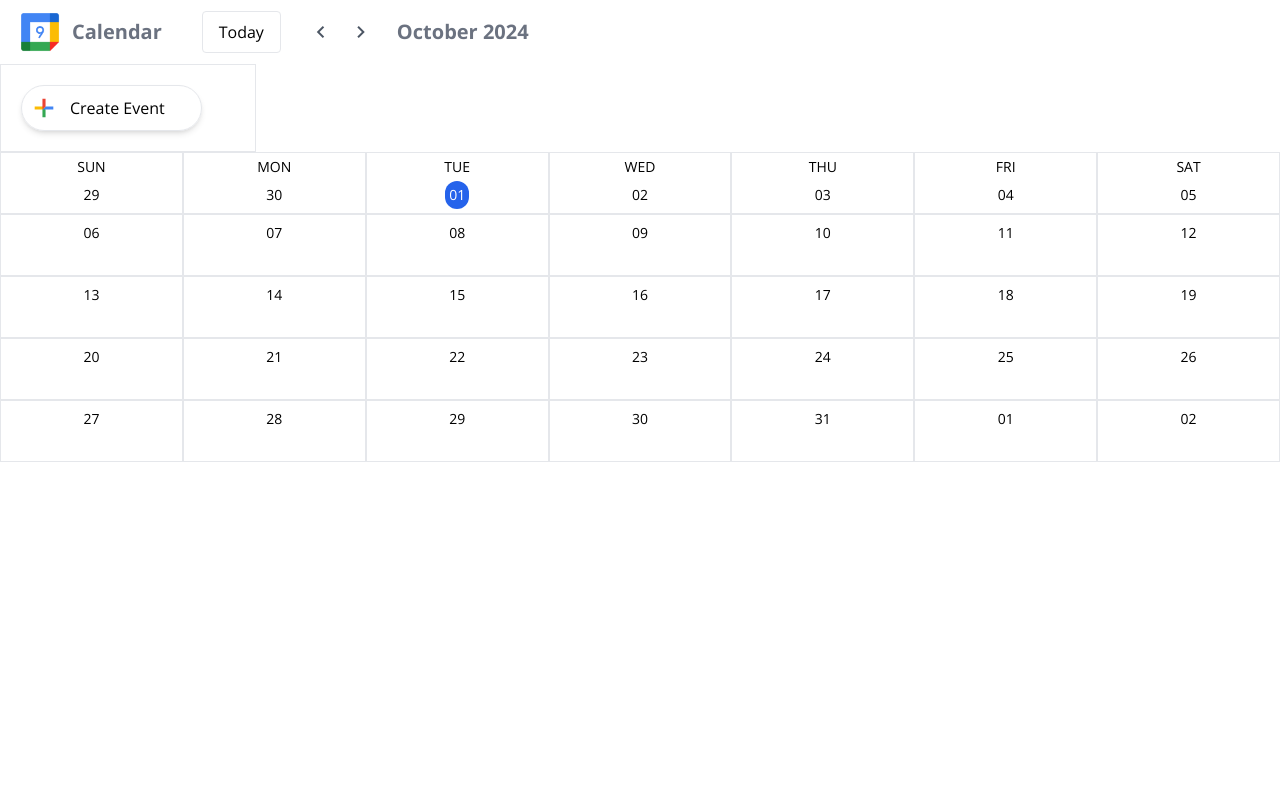
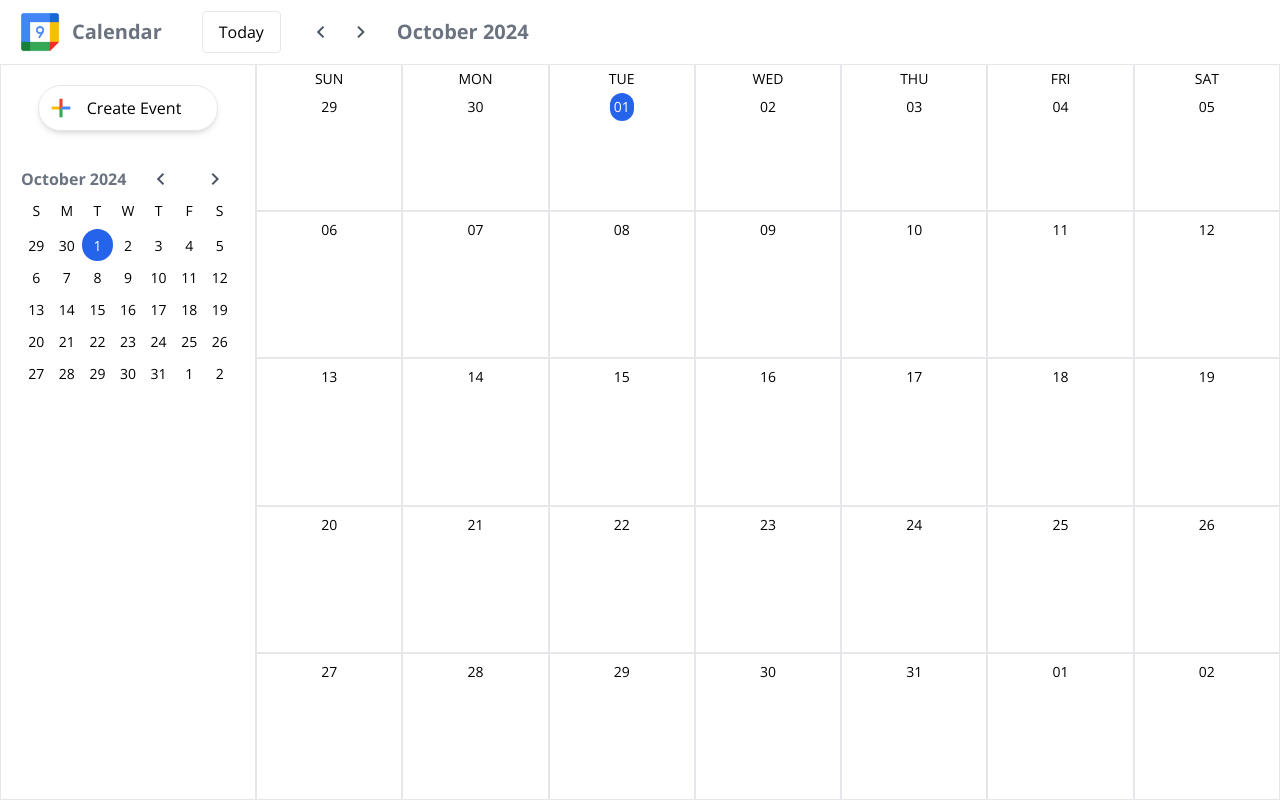
Before and after one commit to kardi06/react-calendar, a React (Create React App) app: page / in a window 1280 px wide. Built offline with nearby package versions, Linux system fonts and the light colour scheme.

Commit message:
smallcalendar

```diff
--- a/src/App.js
+++ b/src/App.js
@@ -16,7 +16,7 @@
     <>
       <div className="h-screen flex flex-col">
         <CalendarHeader/>
-        <div className="flex flex-col">
+        <div className="flex flex-1">
           <Sidebar/>
           <Month month={currentMonth}/>
         </div>
--- a/src/components/CalendarHeader.js
+++ b/src/components/CalendarHeader.js
@@ -14,11 +14,11 @@
   }
 
   const handleResetMonth = () => {
-    setMonthIndex(dayjs().month());
+    setMonthIndex(monthIndex === dayjs().month() ? monthIndex + Math.random() : dayjs().month());
   }
 
   return (
-    <header className="px-4 py-2 items-center flex">
+    <header className="px-4 py-2 flex items-center">
       <img src={logo} alt="calendar" className="mr-2 w-12 h-12" />
       <h1 className="mr-10 text-xl text-gray-500 font-bold">Calendar</h1>
       <button className="border rounded py-2 px-4 mr-5" onClick={handleResetMonth}>Today</button>
--- a/src/components/CreateEventButton.js
+++ b/src/components/CreateEventButton.js
@@ -3,7 +3,7 @@
 
 export default function CreateEventButton() {
   return (
-    <button className='border p-2 rounded-full flex items-center shadow-md hover:shadow-2xl'>
+    <button className='border m-auto p-2 rounded-full flex items-center shadow-md hover:shadow-2xl'>
         <img src={plusImg} alt='create_event' className='w-7 h-7'/>
         <span className='pl-3 pr-7'>Create Event</span>
     </button>
--- a/src/components/Sidebar.js
+++ b/src/components/Sidebar.js
@@ -1,10 +1,12 @@
 import React from 'react';
 import CreateEventButton from './CreateEventButton';
+import SmallCalendar from './SmallCalendar';
 
 export default function Sidebar() {
   return (
     <aside className='border p-5 w-64'>
       <CreateEventButton/>
+      <SmallCalendar/>
     </aside>
   )
 }
--- /dev/null
+++ b/src/components/SmallCalendar.js
@@ -0,0 +1,79 @@
+import dayjs from "dayjs";
+import React,{ useState, useEffect, useContext } from "react";
+import GlobalContext from "../context/GlobalContext";
+import { getMonth } from "../util";
+
+export default function SmallCalendar() {
+  const [currentMonthIdx, setCurrentMonthIdx] = useState(dayjs().month());
+  const [currentMonth, setCurrentMonth] = useState(getMonth());
+  useEffect(() => {
+    setCurrentMonth(getMonth(currentMonthIdx));
+  }, [currentMonthIdx]);
+
+  const {monthIndex} = useContext(GlobalContext);
+
+  useEffect(()=>{
+    setCurrentMonthIdx(monthIndex);
+  },[monthIndex]);
+
+  const handlePrevMonth = () => {
+    setCurrentMonthIdx(currentMonthIdx - 1);
+  }
+
+  const handleNextMonth = () => {
+    setCurrentMonthIdx(currentMonthIdx + 1);
+  }
+
+  const getDayClass = (day) => {
+    const format = "DD-MM-YY";
+    const nowDay = dayjs().format(format);
+    const currDay = day.format(format);
+
+    if(nowDay === currDay) {
+        return "bg-blue-600 text-white rounded-full";
+    }else{
+      return "";
+    }
+  }
+  return (
+    <div className="mt-9">
+      <header className="flex justify-between">
+        <p className="text-gray-500 font-bold">
+          {dayjs(new Date(dayjs().year(), currentMonthIdx)).format("MMMM YYYY")}
+        </p>
+        <button onClick={handlePrevMonth}>
+            <span className="material-icons-outlined cursor-pointer text-gray-600 mx-2">
+                chevron_left
+            </span>
+        </button>
+        <button onClick={handleNextMonth}>
+            <span className="material-icons-outlined cursor-pointer text-gray-600 mx-2">
+                chevron_right
+            </span>
+        </button>
+      </header>
+      <div className="grid grid-cols-7 grid-rows-6">
+        {currentMonth[0].map((day, i) => {
+          return (
+            <span key={i} className="text-sm py-1 text-center">
+                {day.format("dd").charAt(0)}
+            </span>
+          );
+        })}
+        {currentMonth.map((row, i) => {
+            return (
+                <React.Fragment key={i}>
+                    {row.map((day, idx)=> {
+                        return (
+                            <button key={idx} className={`py-1 w-full ${getDayClass(day)}`}>
+                                <span className="text-sm">{day.format("D")}</span>
+                            </button>
+                        )
+                    })}
+                </React.Fragment>
+            )
+        })}
+      </div>
+    </div>
+  );
+}
--- a/src/util.js
+++ b/src/util.js
@@ -1,6 +1,7 @@
 import dayjs from "dayjs";
 
 const getMonth = (month = dayjs().month()) => {
+    month = Math.floor(month);
     const year = dayjs().year();
     // const firstDayofMonth = dayjs().year(year).month(month).startOf("month");
     const firstDayofTheMonth = dayjs(new Date(year, month, 1)).day();
```
